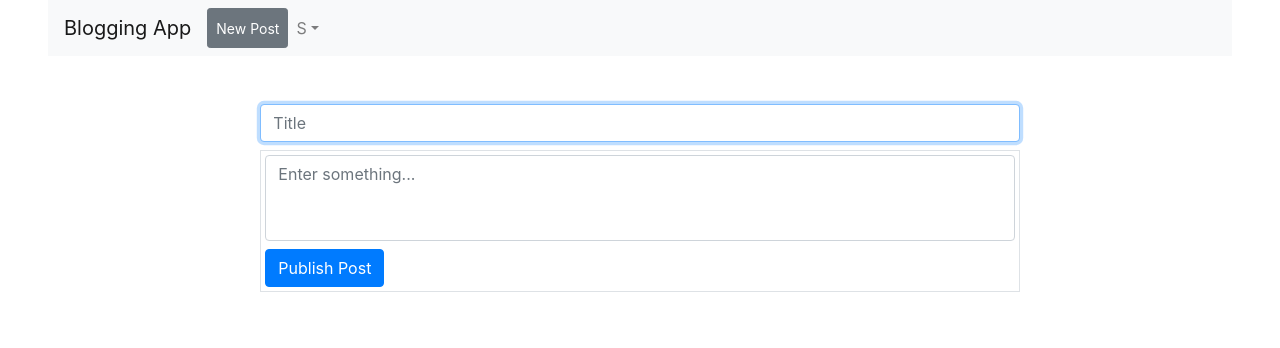
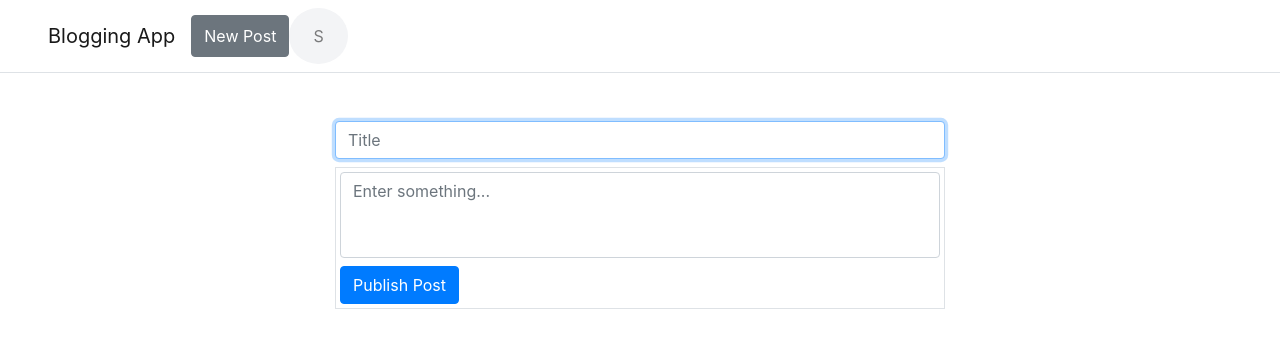
Before and after one commit to fal4782/blogging-app, a Vue app in the folder frontend/: page /publish in a window 1280 px wide. Shown: the top 348 px of the page. Built offline with nearby package versions, Linux system fonts and the light colour scheme; sample sign-in values are in the browser's storage.

Commit message:
navbar ui and create profile page file

```diff
--- a/frontend/src/assets/main.css
+++ b/frontend/src/assets/main.css
@@ -13,10 +13,17 @@
     background-color: #f3f4f6;
   }
 
-
-
   .fs-6{
     font-size: 18px !important;
+  }
+
+  .navbar{
+    --bs-navbar-padding-y: 1.5rem !important;
+
+  }
+
+  .dropdown-toggle::after{
+    display: none !important;
   }
 
   @media (min-width: 992px) {
--- a/frontend/src/components/NavBar.vue
+++ b/frontend/src/components/NavBar.vue
@@ -1,36 +1,39 @@
 <template>
   <div>
-    <b-navbar toggleable="sm" type="light" variant="light">
+    <b-navbar toggleable="sm" class="border-bottom px-xs px-3 px-sm-5">
       <router-link to="/posts" class="text-decoration-none">
         <b-navbar-brand>Blogging App</b-navbar-brand>
       </router-link>
 
-      <b-navbar-toggle target="nav-collapse"></b-navbar-toggle>
+      <!-- <b-navbar-toggle target="nav-collapse"></b-navbar-toggle> -->
 
-      <b-collapse id="nav-collapse" is-nav>
-        <b-navbar-nav class="ms-auto">
-          <b-button size="sm" class="my-2 my-sm-0 me-3" @click="createPost">
-            New Post
-          </b-button>
-          <b-nav-item-dropdown :text="userInitial" right>
-            <b-dropdown-item href="#">Profile</b-dropdown-item>
-            <b-dropdown-item href="#">My Posts</b-dropdown-item>
-            <b-dropdown-item @click="signOut">Sign Out</b-dropdown-item>
-          </b-nav-item-dropdown>
-        </b-navbar-nav>
-      </b-collapse>
+      <!-- <b-collapse id="nav-collapse" is-nav> -->
+      <b-navbar-nav class="ms-auto d-flex flex-row align-items-center">
+        <b-button
+          size="md"
+          class="my-2 my-sm-0 me-3 fit-content-height py-2"
+          @click="createPost"
+        >
+          New Post
+        </b-button>
+
+        <b-nav-item
+          class="bg-grey rounded-circle px-4 px-sm-3 py-2"
+          @click="signOut"
+          >{{ userInitial }}</b-nav-item
+        >
+      </b-navbar-nav>
+      <!-- </b-collapse> -->
     </b-navbar>
   </div>
 </template>
 
 <script>
 export default {
-  computed: {
-    userInitial() {
-      const username = localStorage.getItem("username");
-      const capitalizedInitial = username?.charAt(0).toUpperCase();
-      return capitalizedInitial;
-    },
+  data() {
+    return {
+      userInitial: "",
+    };
   },
   methods: {
     createPost() {
@@ -40,6 +43,27 @@ export default {
       localStorage.clear();
       this.$router.push({ name: "login" });
     },
+    fetchUserInitial() {
+      const username = localStorage.getItem("username");
+      this.userInitial = username?.charAt(0).toUpperCase();
+    //   console.log(this.userInitial);
+    },
+  },
+  mounted() {
+    this.fetchUserInitial();
   },
 };
 </script>
+
+<style scoped>
+.fit-content-height {
+  height: fit-content;
+}
+
+@media (min-width: 0px) {
+  .px-xs {
+    padding-left: 0%;
+    padding-right: 0%;
+  }
+}
+</style>
--- a/frontend/src/views/CreatePost.vue
+++ b/frontend/src/views/CreatePost.vue
@@ -1,8 +1,8 @@
 <template>
-  <div class="mx-5">
+  <div class="">
     <NavBar />
 
-    <div class="container-fluid mt-5 col-12 col-sm-10 col-lg-8">
+    <div class="container-fluid mt-5 col-12 col-sm-10 col-lg-8 col-xl-6">
       <b-form @submit="onSubmit" class="p-fluid">
         <div class="mb-2">
           <b-form-input
--- a/frontend/src/views/HomePage.vue
+++ b/frontend/src/views/HomePage.vue
@@ -1,5 +1,5 @@
 <template>
-  <div class="mx-5">
+  <div class="">
     <NavBar />
     <div class="container">
       <div v-if="posts.length === 0" class="text-center mt-5">
--- a/frontend/src/views/PostDetails.vue
+++ b/frontend/src/views/PostDetails.vue
@@ -1,7 +1,7 @@
 <template>
-  <div class="mx-5">
+  <div class="">
     <NavBar />
-    <div class="mt-4 row">
+    <div class="mt-4 mx-5 row">
       <div
         id="post-details"
         class="col-lg-9 pe-4 pb-5 pb-lg-0 border-bottom border-0-md"
```
Also changed, not shown: frontend/src/views/ProfilePage.vue (added, +11 -0 lines).
